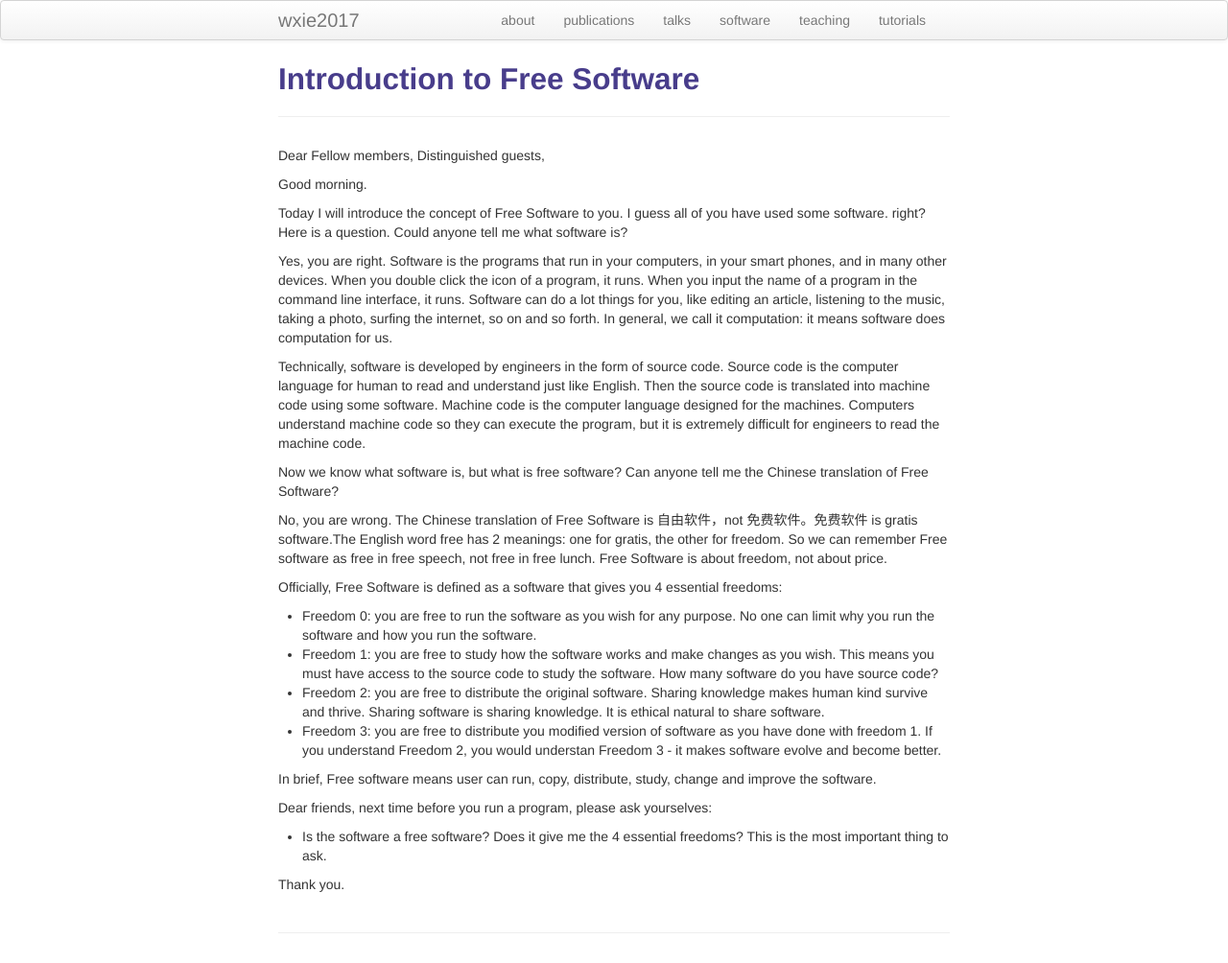
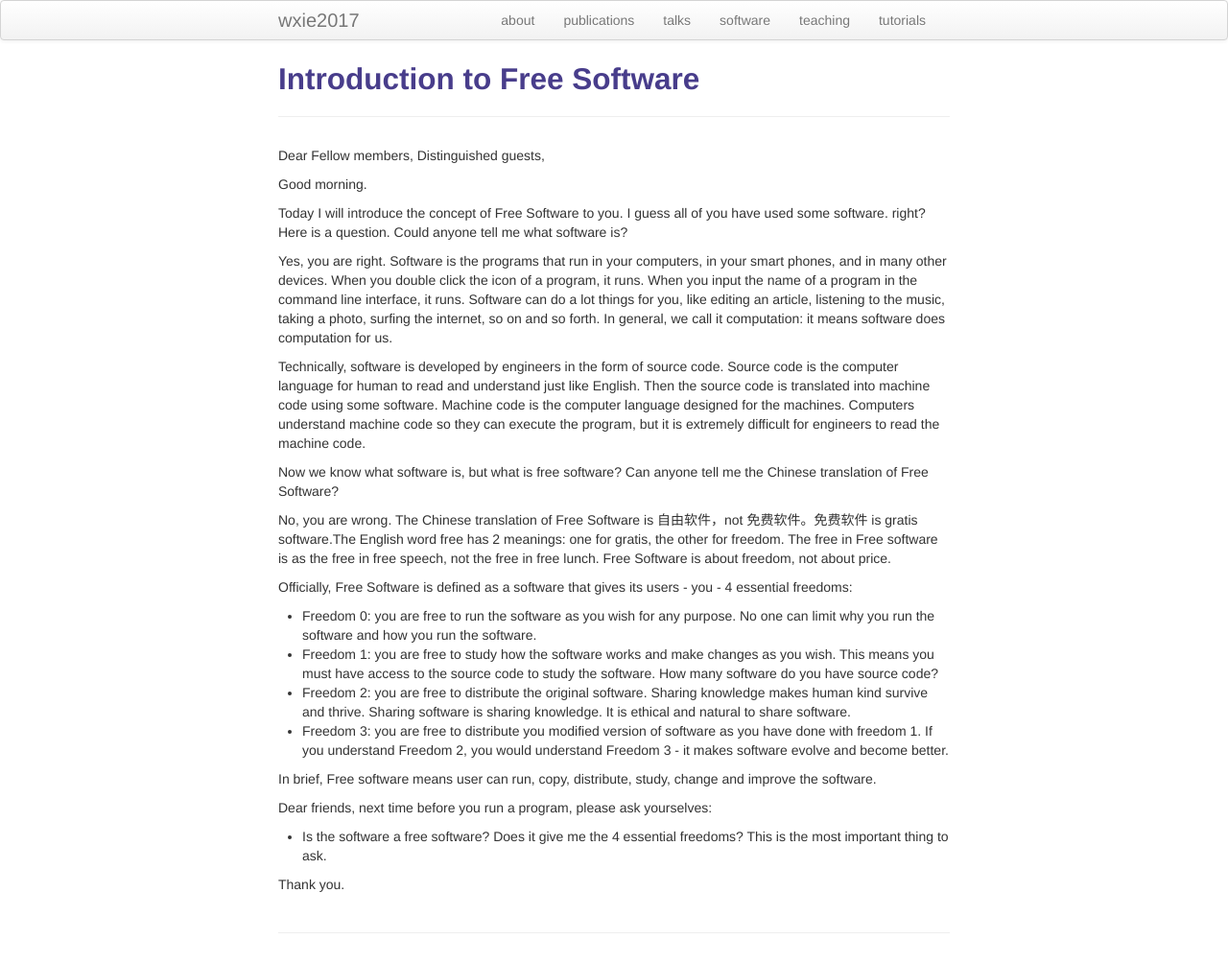
Before and after one commit to wxie2017/wxie2017.github.io, a Jekyll site: the page built from pages/speech/introduction_to_free_software.md, in a window 1280 px wide. Shown: the whole page at 96% size. Built offline with Jekyll 4.4.1, drawn with Linux system fonts in a browser that asks for light colours.

Commit message:
correct some typos: fifth draft

```diff
--- a/pages/speech/introduction_to_free_software.md
+++ b/pages/speech/introduction_to_free_software.md
@@ -26,19 +26,19 @@ but it is extremely difficult for engineers to read the machine code.
 Now we know what software is, but what is free software? Can anyone tell me the Chinese translation of Free Software?
 
 No, you are wrong. The Chinese translation of Free Software is 自由软件，not 免费软件。免费软件 is gratis software.The English
-word free has 2 meanings: one for gratis, the other for freedom. So we can remember Free software as free in free speech,
-not free in free lunch. Free Software is about freedom, not about price.
+word free has 2 meanings: one for gratis, the other for freedom. The free in Free software is as the free in free speech,
+not the free in free lunch. Free Software is about freedom, not about price.
 
-Officially, Free Software is defined as a software that gives you 4 essential freedoms:
+Officially, Free Software is defined as a software that gives its users - you - 4 essential freedoms:
 
 - Freedom 0: you are free to run the software as you wish for any purpose. No one can limit why you run the software and how
 you run the software.
 - Freedom 1: you are free to study how the software works and make changes as you wish. This means you must have access to
 the source code to study the software. How many software do you have source code?
 - Freedom 2: you are free to distribute the original software. Sharing knowledge makes human kind survive and thrive. Sharing
-software is sharing knowledge. It is ethical natural to share software.
+software is sharing knowledge. It is ethical and natural to share software.
 - Freedom 3: you are free to distribute you modified version of software as you have done with freedom 1. If you understand
-Freedom 2, you would understan Freedom 3 - it makes software evolve and become better.
+Freedom 2, you would understand Freedom 3 - it makes software evolve and become better.
 
 In brief, Free software means user can run, copy, distribute, study, change and improve the software.
 
```
